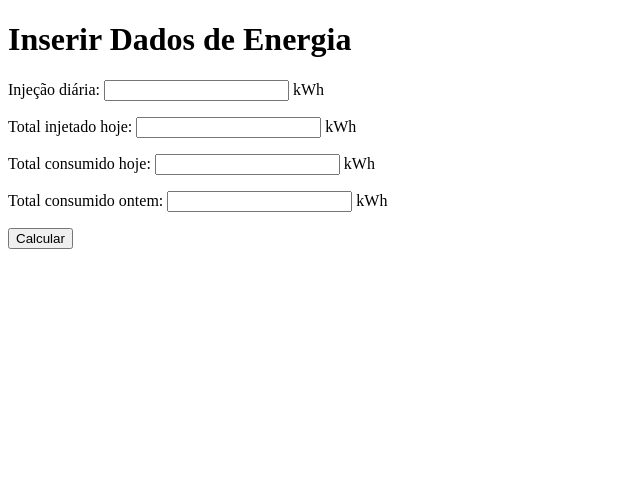
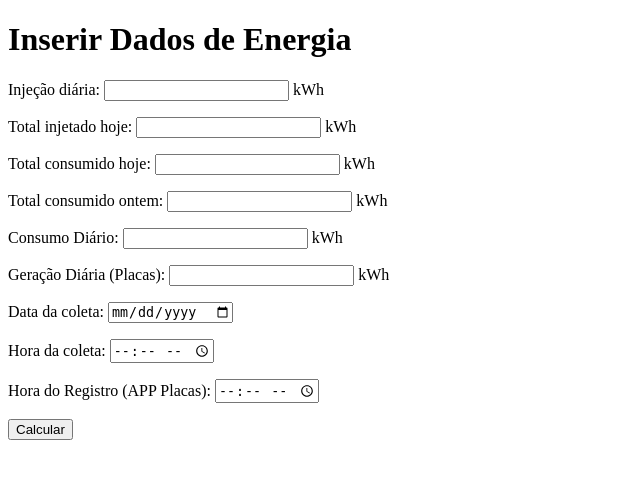
Before and after one commit to HelonCharles/energetic, a Flask app: page / in a window 1280 px wide. Shown: the top 479 px of the page, without its empty margins (0-640 px from the left). Run offline with Flask 3, Linux system fonts and the light colour scheme.

Commit message:
energetic

```diff
--- a/ENERGETIC/app/main.py
+++ b/ENERGETIC/app/main.py
@@ -1,31 +1,52 @@
 from flask import Flask, render_template, request
+from utils import calcular_excedente_deficit, salvar_dados_csv
+import os
+from datetime import datetime
 
 app = Flask(__name__, template_folder="../templates")
+csv_filepath = os.path.join(os.path.dirname(__file__), '../data/registros.csv')
 
-def calcular_excedente_deficit(injecao_diaria, consumo_diario):
-    if injecao_diaria > consumo_diario:
-        excedente = injecao_diaria - consumo_diario
-        deficit = 0
-    else:
-        deficit = consumo_diario - injecao_diaria
-        excedente = 0
-    return excedente, deficit
+@app.route("/", methods=["GET", "POST"])
+def home():
+    resultado = None
+    erro = None
+    consumo_diario = None
+    if request.method == "POST":
+        try:
+            injecao_diaria = float(request.form['injecao_diaria'])
+            injetado_total = float(request.form['injetado_total'])
+            consumo_total_hoje = float(request.form['consumo_total_hoje'])
+            consumo_total_ontem = float(request.form['consumo_total_ontem'])
+            geracao_diaria_placas = float(request.form['geracao_diaria_placas'])  # Novo campo
+            hora_registro_placas = request.form['hora_registro_placas']  # Novo campo
 
-@app.route("/")
-def home():
-    return render_template('home.html')
+            # Data e hora inseridas pelo usuário
+            data_registro_usuario = request.form['data_registro_usuario']
+            hora_registro_usuario = request.form['hora_registro_usuario']
 
-@app.route("/calcular", methods=["POST"])
-def calcular():
-    injecao_diaria = float(request.form['injecao_diaria'])
-    injetado_total = float(request.form['injetado_total'])
-    consumo_total_hoje = float(request.form['consumo_total_hoje'])
-    consumo_total_ontem = float(request.form['consumo_total_ontem'])
+            # Calcular o consumo diário
+            consumo_diario = consumo_total_hoje - consumo_total_ontem
 
-    consumo_diario = consumo_total_hoje - consumo_total_ontem
-    excedente, deficit = calcular_excedente_deficit(injecao_diaria, consumo_diario)
+            excedente, deficit = calcular_excedente_deficit(injecao_diaria, consumo_diario)
 
-    return render_template('result.html', excedente=excedente, deficit=deficit)
+            resultado = {'excedente': excedente, 'deficit': deficit}
+
+            # Data e hora do registro pelo sistema para consistência
+            data_registro_sistema = datetime.now().strftime("%Y-%m-%d")
+            hora_registro_sistema = datetime.now().strftime("%H:%M:%S")
+
+            # Dados a serem salvos no CSV
+            dados_csv = [
+                injecao_diaria, consumo_diario,
+                injetado_total, consumo_total_hoje,
+                hora_registro_usuario, geracao_diaria_placas,  # Atualizado para usar o campo inserido pelo usuário
+                data_registro_usuario, hora_registro_placas  # Atualizado para usar o campo inserido pelo usuário
+            ]
+            salvar_dados_csv(csv_filepath, dados_csv)
+        except ValueError as e:
+            erro = f"Erro de entrada: {str(e)}. Certifique-se de inserir números válidos."
+
+    return render_template('home.html', resultado=resultado, erro=erro, consumo_diario=consumo_diario)
 
 if __name__ == '__main__':
-    app.run()
+    app.run(debug=True)
--- /dev/null
+++ b/ENERGETIC/data/registros.csv
@@ -0,0 +1,3 @@
+32.0,24.0,4162.0,6406.0,23:20:39,32.0,2024-11-04,23:20:39
+32.0,39.0,4162.0,6382.0,18:57,32.0,2024-10-24,23:33:43
+32.0,39.0,4162.0,6382.0,18:57,31.7,2024-10-24,23:31
--- a/ENERGETIC/templates/home.html
+++ b/ENERGETIC/templates/home.html
@@ -6,12 +6,27 @@
 </head>
 <body>
     <h1>Inserir Dados de Energia</h1>
-    <form action="/calcular" method="POST">
+    <form action="/" method="POST">
         <p>Injeção diária: <input type="number" name="injecao_diaria" step="0.01" required> kWh</p>
         <p>Total injetado hoje: <input type="number" name="injetado_total" step="0.01" required> kWh</p>
         <p>Total consumido hoje: <input type="number" name="consumo_total_hoje" step="0.01" required> kWh</p>
         <p>Total consumido ontem: <input type="number" name="consumo_total_ontem" step="0.01" required> kWh</p>
+        <p>Consumo Diário: <input type="number" id="consumo_diario" step="0.01" readonly value="{{ consumo_diario }}"> kWh</p>
+        <p>Geração Diária (Placas): <input type="number" name="geracao_diaria_placas" step="0.01" required> kWh</p>
+        <p>Data da coleta: <input type="date" name="data_registro_usuario" required></p>
+        <p>Hora da coleta: <input type="time" name="hora_registro_usuario" required></p>
+        <p>Hora do Registro (APP Placas): <input type="time" name="hora_registro_placas" required></p>
         <button type="submit">Calcular</button>
     </form>
+    {% if resultado %}
+    <div id="resultado">
+        <p>Excedente: {{ resultado.excedente }} kWh</p>
+        <p>Déficit: {{ resultado.deficit }} kWh</p>
+    </div>
+    {% elif erro %}
+    <div id="erro">
+        <p>{{ erro }}</p>
+    </div>
+    {% endif %}
 </body>
 </html>
```
Also changed, not shown: ENERGETIC/app/utils.py (added, +31 -0 lines).
